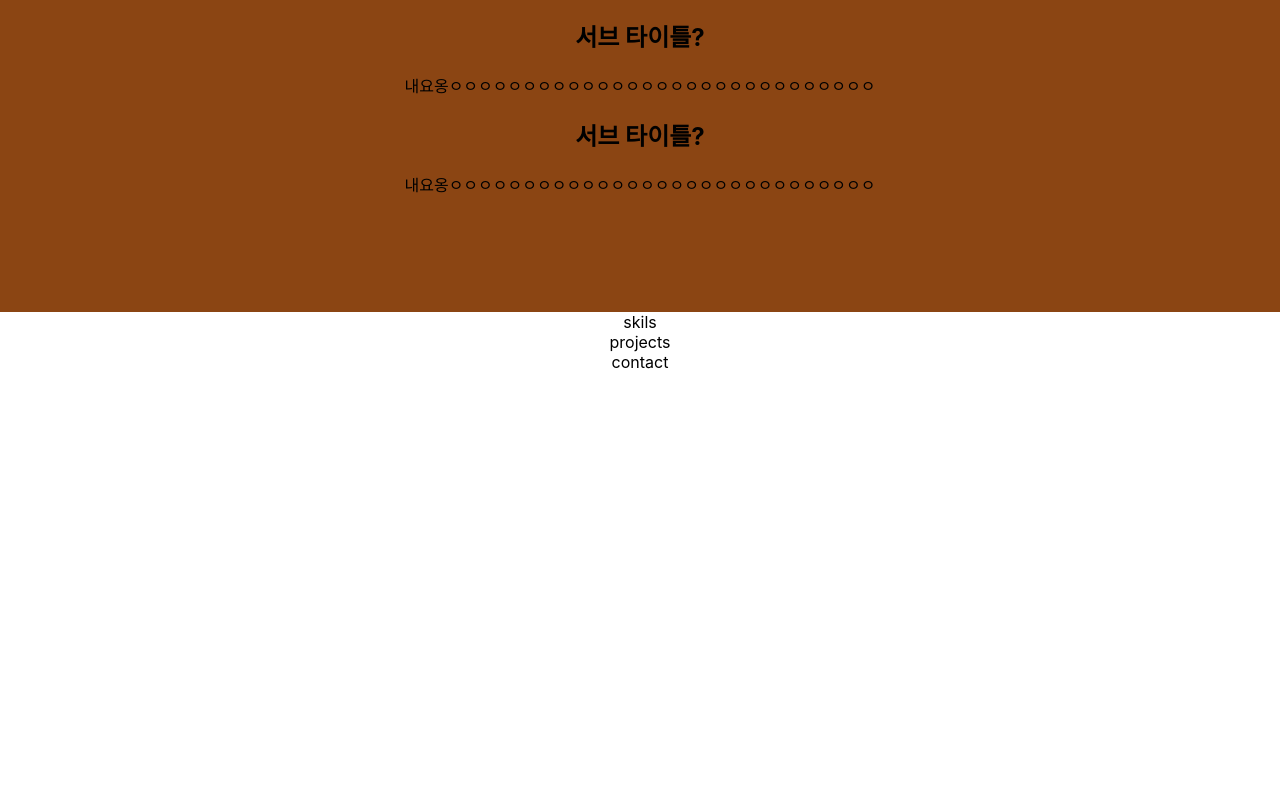
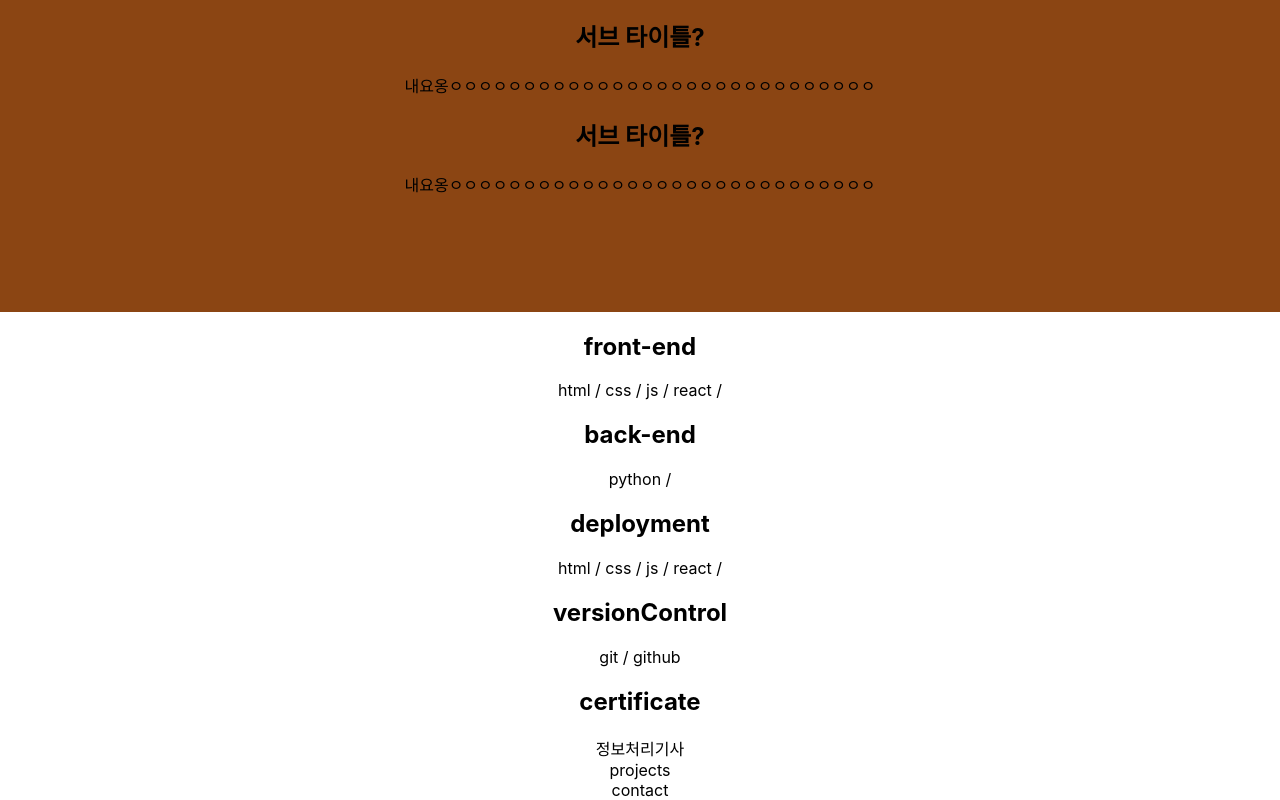
Before and after one commit to ghdnjs18/Portfolio, a React (Create React App) app: page / in a window 1280 px wide. Shown: the part 957-1757 px from the top of the page. Before the commit the page ends 1329 px from the top, so only its background shows below. Built offline with nearby package versions, Linux system fonts and the light colour scheme.

Commit message:
skils 페이지 틀 구성

```diff
--- a/src/App.js
+++ b/src/App.js
@@ -1,5 +1,5 @@
 import "./App.css";
-import { About, Home } from "./components";
+import { About, Home, Skils } from "./components";
 
 function App() {
   return (
@@ -9,7 +9,7 @@ function App() {
       {/* about */}
       <About />
       {/* skils */}
-      <div>skils</div>
+      <Skils />
       {/* projects */}
       <div>projects</div>
       {/* contact */}
--- /dev/null
+++ b/src/components/Skils.js
@@ -0,0 +1,27 @@
+import React from "react";
+import "./Skils.css";
+
+const Skils = () => {
+  return (
+    <div className="skils">
+      <div className="front-end">
+        <h2>front-end</h2>
+        html / css / js / react /
+      </div>
+      <div className="back-end">
+        <h2>back-end</h2>python /
+      </div>
+      <div className="deployment">
+        <h2>deployment</h2>html / css / js / react /
+      </div>
+      <div className="versionControl">
+        <h2>versionControl</h2>git / github
+      </div>
+      <div className="certificate">
+        <h2>certificate</h2>정보처리기사
+      </div>
+    </div>
+  );
+};
+
+export default Skils;
--- a/src/components/index.js
+++ b/src/components/index.js
@@ -1,2 +1,3 @@
 export { default as Home } from "./Home";
 export { default as About } from "./About";
+export { default as Skils } from "./Skils";
```
Also changed, not shown: src/components/Skils.css (added).
